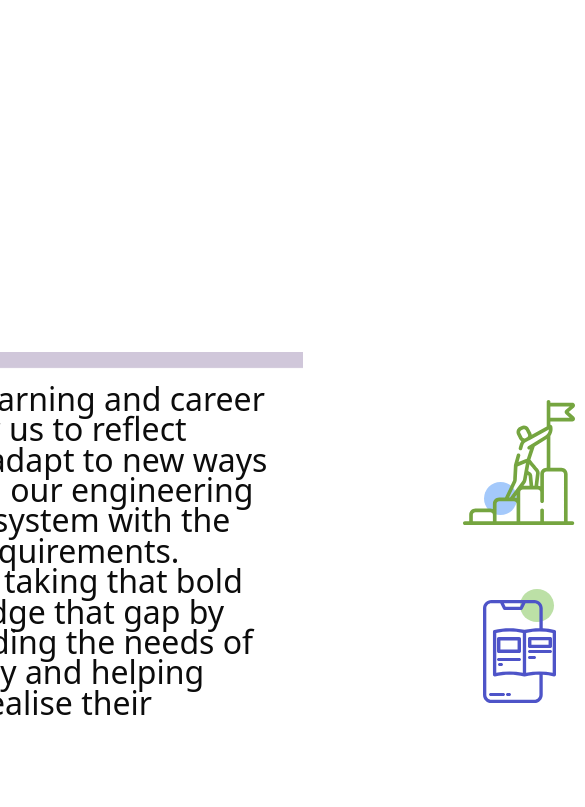
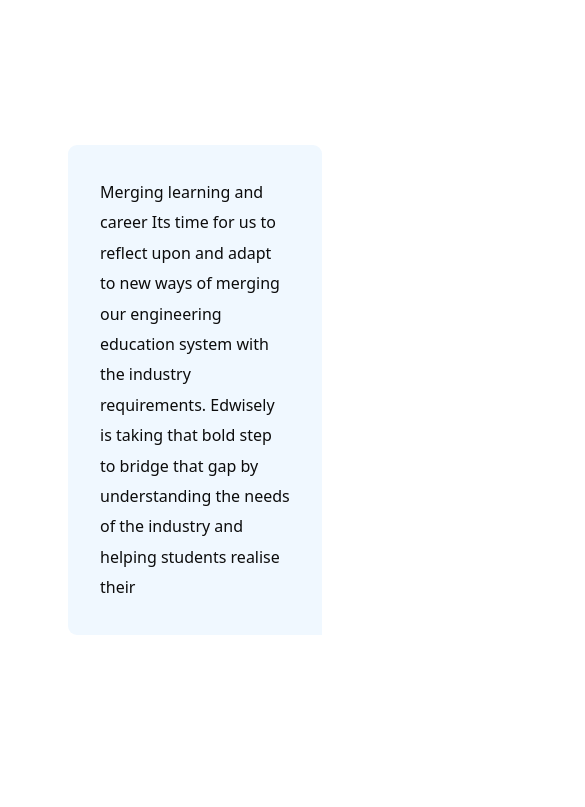
Before and after one commit to akshaychaudhari1499/LearningPathEdwisely, a React (Create React App) app: page / in a window 390 px wide. Shown: the part 1000-1807 px from the top of the page, 585 px wide, since content can reach past the window. Built offline with nearby package versions, Linux system fonts and the light colour scheme.

Commit message:
made responsive

```diff
--- a/src/index.css
+++ b/src/index.css
@@ -51,11 +51,14 @@
 }
 .four-images img{
   transition: ease-in 1s;
+  box-shadow: 0 0 9px 3px rgba(78, 84, 200, 0.36);
+  border-radius: 9px 9px 0 9px;
 }
 
 .four-images:hover img{
-  box-shadow: inset 0.5rem 0.5rem 1px rgb(244, 217, 9);
   padding: 5rem;
+  box-shadow: 0 0 9px 3px rgba(78, 84, 200, 0.36);
+  border-radius: 9px 9px 0 9px;
 
 }
 .left-text1{
@@ -83,21 +86,27 @@
   font-size: 16px;
   font-weight: 700;
   margin-left: 5rem;
+  margin-right: 5rem;
 }
 .box{
 
 width: 500px;
 padding: 2rem;
-box-shadow: inset 1rem 1rem 1px rgb(208, 199, 218);
+
 height:100px;
 font-size: 2rem;
 font-weight: 500;
 height: fit-content;
-transition: ease-in 1s;
+transition: ease-in 0.51s;
+background-color: rgb(243, 244, 245);
+  border-radius: 9px 9px 0 9px;
+
 }
 .box:hover{
   color: green;
-  box-shadow: inset 1rem 1rem 1px rgb(237, 87, 17);
+  background-color: transparent;
+  box-shadow: 0 0 9px 3px rgba(78, 84, 200, 0.36);
+  border-radius: 9px 9px 0 9px;
 }
 hr {
 
@@ -132,10 +141,7 @@
   font-size: 1.2rem;
   line-height: 1.5;
 }
-.routes{
- margin-left: 900px;
- color:white;
-}
+
 h3{
   color:white;
   transition: ease-in 1s;
@@ -147,11 +153,57 @@
   .container{
     display:grid;
   grid-template-columns: 1fr;  }
+  .section-2{
+    margin-top: 12rem;
+    display: grid;
+   grid-template-columns: 1fr;
+    gap: 10rem;
+    align-items: center;
+  }
+  .four-images{
+    display:grid;
+    grid-template-columns: repeat(2,1fr);
+  border: 1px solid black;
+    padding:5rem;
 
+  }
+  .four-images:hover img{
+    box-shadow: inset 0.1rem 0.1rem 1px rgb(244, 217, 9);
+    padding: 1rem;
+
+  }
+  .box{
+
+    width: fit-content;
+    padding: 2rem;
+
+    height:fit-content;
+    margin: 1rem 1rem;
+    font-size: 1rem;
+    font-weight: 400;
+    height: fit-content;
+    transition: ease-in 0.51s;
+    background-color: aliceblue;
+      border-radius: 9px 9px 0 9px;
+
+    }
 }
 @media screen and (min-width: 760px) and (max-width: 960px) {
   .container{
   display:grid;
-  grid-template-columns: 1fr 1fr;  }
+  grid-template-columns: 1fr 1fr;
+gap:1rem }
+.routes{
+  margin-left: 0px;
+
+ }
+
+
 
 }
+@media screen and (min-width: 960px) {
+  .routes{
+    margin-left: 900px;
+
+   }
+}
```
